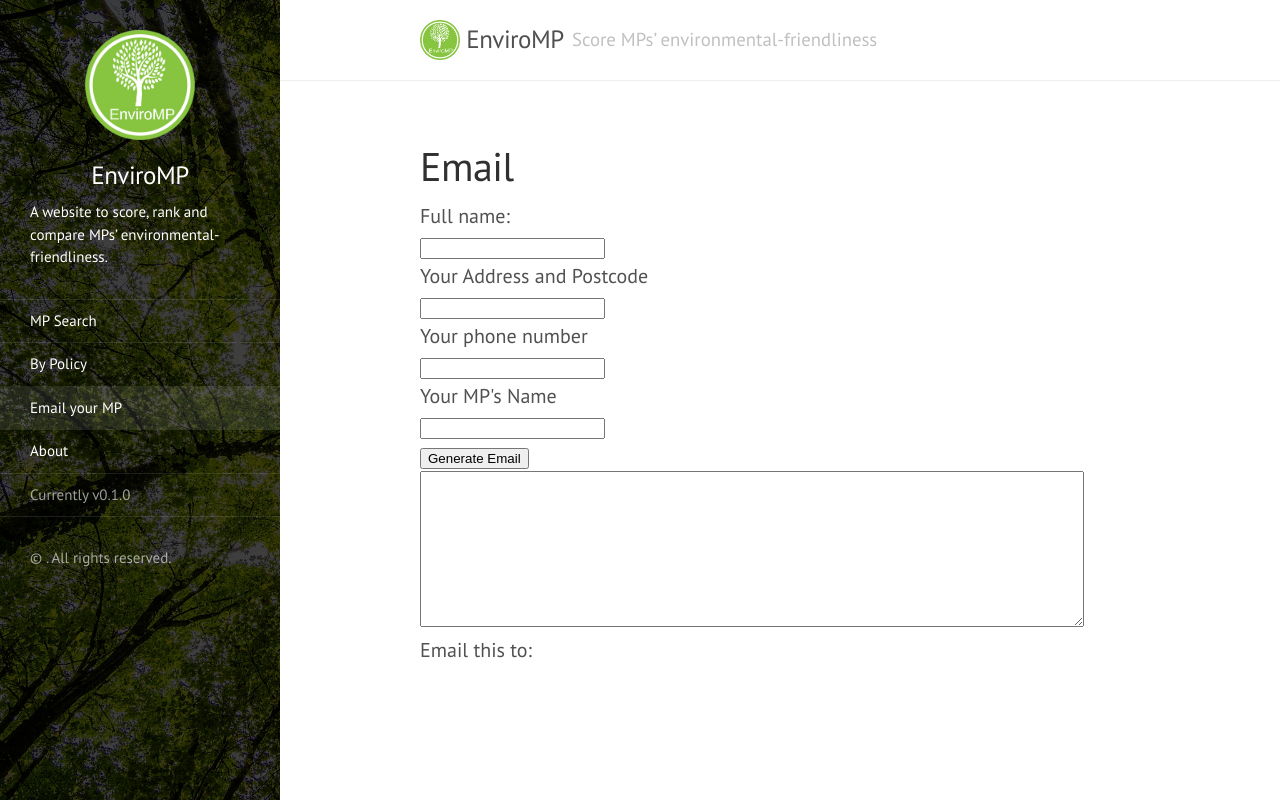
After one commit to EnviroHackNice/EnviroMP, a Flask app: page /email in a window 1280 px wide. The commit adds this page. Run offline with Flask 2, Linux system fonts and the light colour scheme; parts of the project's set-up code (start-up, migrations or seed data) failed here and were passed over.

Commit message:
Merged commits from emailTemplate Branch

```diff
--- a/main.py
+++ b/main.py
@@ -80,6 +80,10 @@ def by_policy_page(target_policy):
 				data[mp["name"]] = value
 	return flask.render_template(r"pages/by-policy.html", title="By Policy", policies=get_policies(), db_data=json.dumps(data))
 
+@app.route("/email", methods = ["GET"])
+def email():
+	return flask.render_template(r"pages/email.html", title="Email")
+
 @app.route('/res/<path:path>')
 def send_res(path):
 	return flask.send_from_directory('res', path)
--- /dev/null
+++ b/res/js/email.js
@@ -0,0 +1,34 @@
+
+var score = 0;
+window.onload = function()
+{
+    var url_string = window.location.href;
+    var url = new URL(url_string);
+    document.getElementById("mpName").value = url.searchParams.get("mp");
+
+    mpEmail = url.searchParams.get("email");
+    score = url.searchParams.get("score");
+    document.getElementById("mpEmail").innerHTML = mpEmail;
+
+}
+function generateEmail()
+{
+    YourName = document.getElementById("YourName").value;
+    MpName = document.getElementById("mpName").value;
+    email = document.getElementById("mpEmail").value;
+    YourAdress = document.getElementById("address").value;
+    YourNumber = document.getElementById("phone").value;
+    EmailText = `Dear ${MpName},
+
+According to EnviroMP.org, I noticed that you have a score of ${score} when it comes to voting on environmentally friendly policies.
+
+This is an issue that is very important to me so I was wondering why you voted the way you do.
+
+I look forward to from hearing back from you.
+
+Kind regards,
+From ${YourName}
+${YourNumber}
+${YourAdress}`;
+    document.getElementById('emailText').value = EmailText;
+}
--- /dev/null
+++ b/templates/pages/email.html
@@ -0,0 +1,46 @@
+{% extends 'page.html' %}
+
+{% block page_content %}
+
+<div class ="email" onload = "start()">
+    <div class = "form">
+
+        <form >
+            <label for="name">Full name:</label>
+            <br>
+            <input type="text" id="YourName" name="name">
+            <br>
+            <label for="address">Your Address and Postcode</label>
+            <br>
+            <input type="text" id="address" name="address">
+
+            <br>
+            <label for="phone">Your phone number</label>
+            <br>
+            <input type="text" id="phone" name="phone">
+
+            <br>
+            <label for="mpName">Your MP's Name</label>
+            <br>
+            <input type="text" id="mpName" name="mpName">
+
+            <br>
+
+            <button type="button" onclick="generateEmail()"> Generate Email </button>
+        </form>
+
+
+        <textarea name = "emailText" rows = "10" cols = "80" id="emailText">
+
+
+
+
+        </textarea>
+        <p> Email this to: <i id = "mpEmail" name = "mpEmail"></i>
+        </p>
+    </div>
+</div>
+<script src = "/res/js/email.js">
+</script>
+
+{% endblock %}
--- a/templates/sidebar.html
+++ b/templates/sidebar.html
@@ -17,8 +17,12 @@
             href="/mp-search">MP Search</a>
         <a class="sidebar-nav-item{% if title == 'By Policy' %} active{% endif %}"
                 href="/by-policy">By Policy</a>
+        <a class="sidebar-nav-item{% if title == 'Email' %} active{% endif %}"
+            href="/email">Email your MP</a>
         <a class="sidebar-nav-item{% if title == 'About' %} active{% endif %}"
                     href="/about">About</a>
+
+
 
         <span class="sidebar-nav-item">Currently v{{ site.version }}</span>
     </nav>
```
Also changed, not shown: res/js/mp-list.js (+11 -2 lines).
